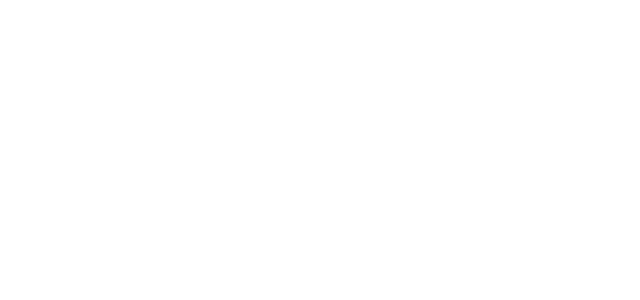
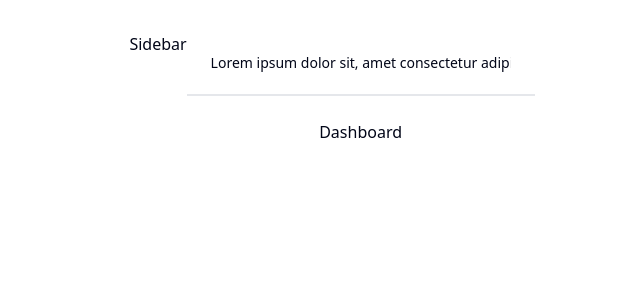
Before and after one commit to mihavo/nextfin-ui, a React (Vite) app: page / in a window 1280 px wide. Shown: the top 300 px of the page, without its empty margins (308-948 px from the left). Built offline with nearby package versions, Linux system fonts and the light colour scheme.

Commit message:
initial components for dashboard wip

```diff
--- a/src/App.tsx
+++ b/src/App.tsx
@@ -1,7 +1,8 @@
 import './App.css';
+import Dashboard from './layouts/dashboard/dashboard';
 
 function App() {
-  return <></>;
+  return <Dashboard></Dashboard>;
 }
 
 export default App;
--- /dev/null
+++ b/src/components/navigation/Layout.tsx
@@ -0,0 +1,22 @@
+import { ReactNode } from 'react';
+import Sidebar from './sidebar';
+import TopNav from './TopNav';
+
+interface LayoutProps {
+  children?: ReactNode;
+}
+export default function Layout({ children }: LayoutProps) {
+  return (
+    <div className="flex h-screen">
+      <Sidebar />
+      <div className="w-full flex flex-1 flex-col">
+        <header className="h-16 border-b border-gray-200 dark:border-[#1F1F23]">
+          <TopNav />
+        </header>
+        <main className="flex-1 overflow-auto p-6 bg-white dark:bg-[#0F0F12]">
+          {children}
+        </main>
+      </div>
+    </div>
+  );
+}
--- /dev/null
+++ b/src/components/navigation/Sidebar.tsx
@@ -0,0 +1,3 @@
+export default function Sidebar() {
+  return <div>Sidebar</div>;
+}
--- /dev/null
+++ b/src/components/navigation/TopNav.tsx
@@ -0,0 +1,14 @@
+'use client';
+
+export default function TopNav() {
+  return (
+    <nav className="px-3 sm:px-6 flex items-center justify-between bg-white dark:bg-[#0F0F12] border-b border-gray-200 dark:border-[#1F1F23] h-full">
+      <div className="font-medium text-sm hidden sm:flex items-center space-x-1 truncate max-w-[300px]">
+        Lorem ipsum dolor sit, amet consectetur adipisicing elit. Nisi dolor
+        praesentium voluptas, recusandae atque dicta cum corporis nostrum qui,
+        unde sapiente ut fuga hic exercitationem beatae impedit, temporibus
+        quibusdam. Laudantium?
+      </div>
+    </nav>
+  );
+}
--- /dev/null
+++ b/src/layouts/dashboard/Dashboard.tsx
@@ -0,0 +1,5 @@
+import Layout from '../../components/navigation/layout';
+
+export default function Dashboard() {
+  return <Layout>Dashboard</Layout>;
+}
```
